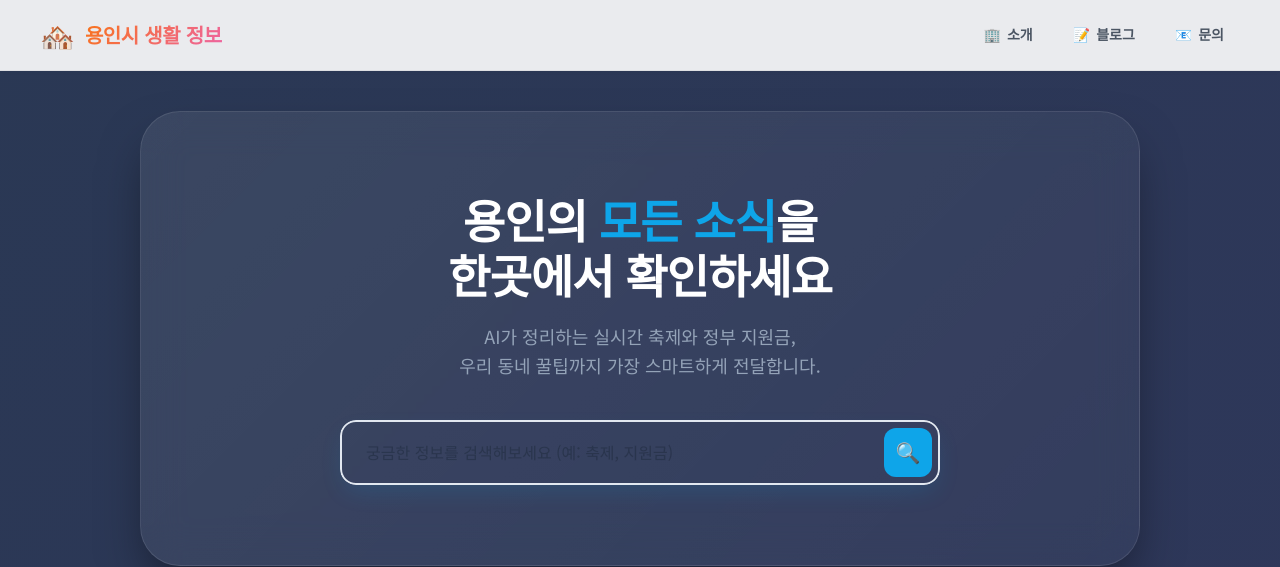
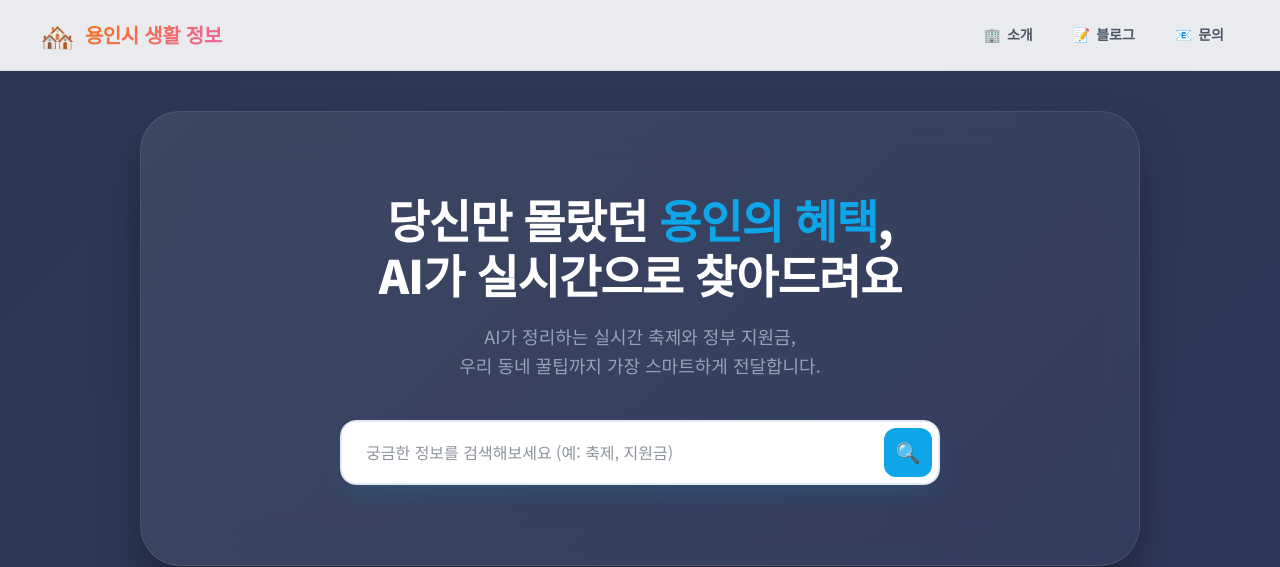
Before and after one commit to bopdoryainolza2026-afk/my-local-info, a Next.js app: page / in a window 1280 px wide. Shown: the top 567 px of the page. Built offline with nearby package versions, Linux system fonts and the light colour scheme; no server answers.

Commit message:
검색창 가독성 개선 및 메인 문구 업데이트

```diff
--- a/src/app/page.tsx
+++ b/src/app/page.tsx
@@ -56,7 +56,7 @@ export default function Home() {
         border: "1px solid rgba(255,255,255,0.1)",
       }}>
         <h1 style={{ fontSize: "clamp(30px, 7vw, 46px)", fontWeight: 900, color: "white", marginBottom: "20px", lineHeight: 1.2, letterSpacing: "-1px" }}>
-          용인의 <span style={{ color: "#0ea5e9" }}>모든 소식</span>을<br /> 한곳에서 확인하세요
+          당신만 몰랐던 <span style={{ color: "#0ea5e9" }}>용인의 혜택</span>,<br /> AI가 실시간으로 찾아드려요
         </h1>
         <p style={{ fontSize: "18px", color: "#94a3b8", marginBottom: "40px", lineHeight: 1.6 }}>
           AI가 정리하는 실시간 축제와 정부 지원금,<br />
--- a/src/components/SearchBar.tsx
+++ b/src/components/SearchBar.tsx
@@ -37,6 +37,8 @@ export default function SearchBar({ placeholder = "궁금한 정보를 검색해
           padding: "16px 24px",
           paddingRight: "60px",
           fontSize: "16px",
+          background: "white",
+          color: "#1e293b",
           border: "2px solid #e2e8f0",
           borderRadius: "16px",
           outline: "none",
```
